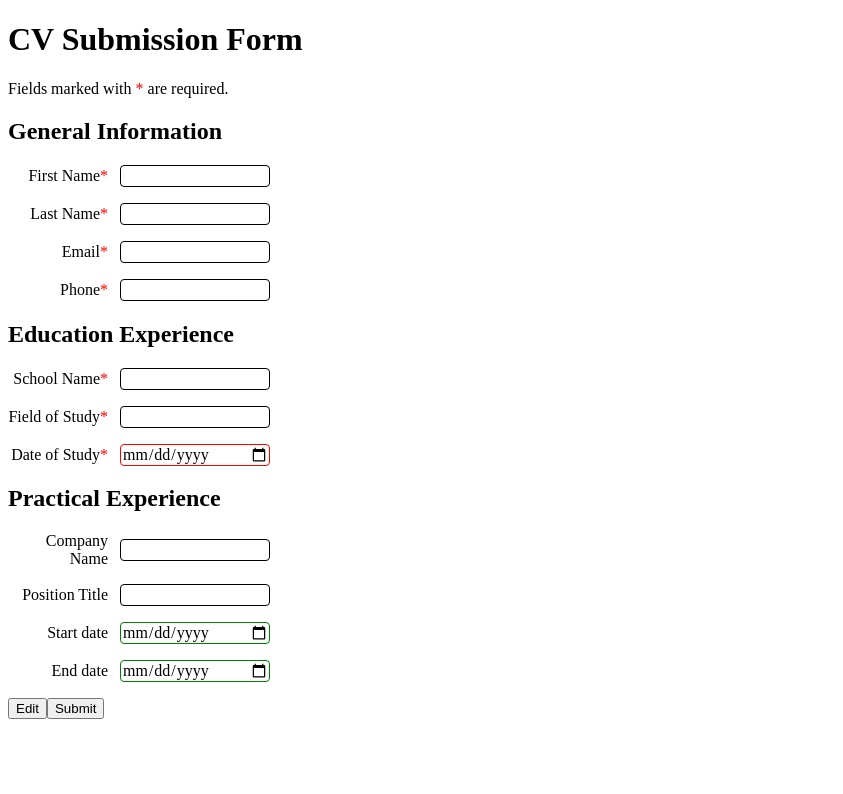
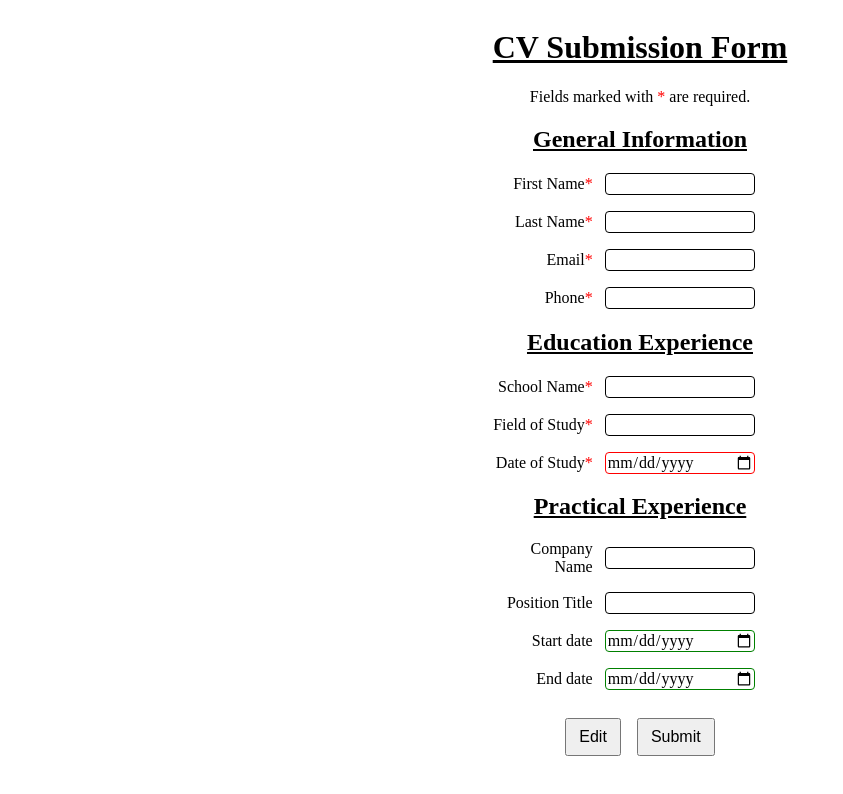
Before and after one commit to ahmedhanyh/cv-application, a React (Create React App) app: page / in a window 1280 px wide. Shown: the top 794 px of the page, without its empty margins (0-843 px from the left). Built offline with nearby package versions, Linux system fonts and the light colour scheme.

Commit message:
Style App.js

```diff
--- /dev/null
+++ b/src/App.css
@@ -0,0 +1,17 @@
+#root {
+  text-align: center;
+
+  display: flex;
+  justify-content: center;
+}
+
+button {
+  margin: 12px 8px;
+  padding: 8px 12px;
+  font-size: 100%;
+}
+
+h1,
+h2 {
+  text-decoration: underline;
+}
--- a/src/App.js
+++ b/src/App.js
@@ -1,4 +1,5 @@
 import React from "react";
+import "./App.css";
 import GeneralInfo from "./components/GeneralInfo";
 import EducationalExp from "./components/EducationalExp";
 import PracticalExp from "./components/PracticalExp";
@@ -23,7 +24,7 @@ class App extends React.Component {
 
   render() {
     return (
-      <div>
+      <div className="cv-form">
         <h1>CV Submission Form</h1>
         <p>
           Fields marked with <span style={{ color: "red" }}>*</span> are
```
